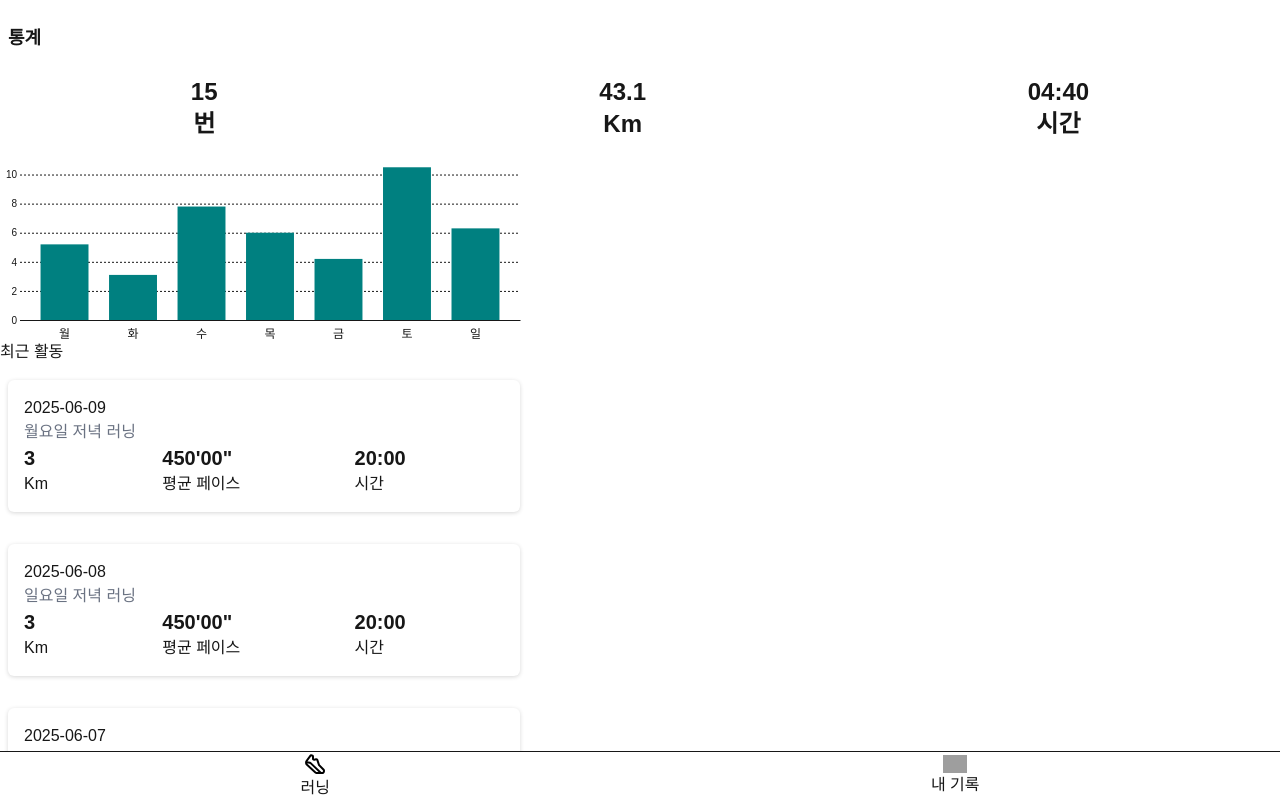
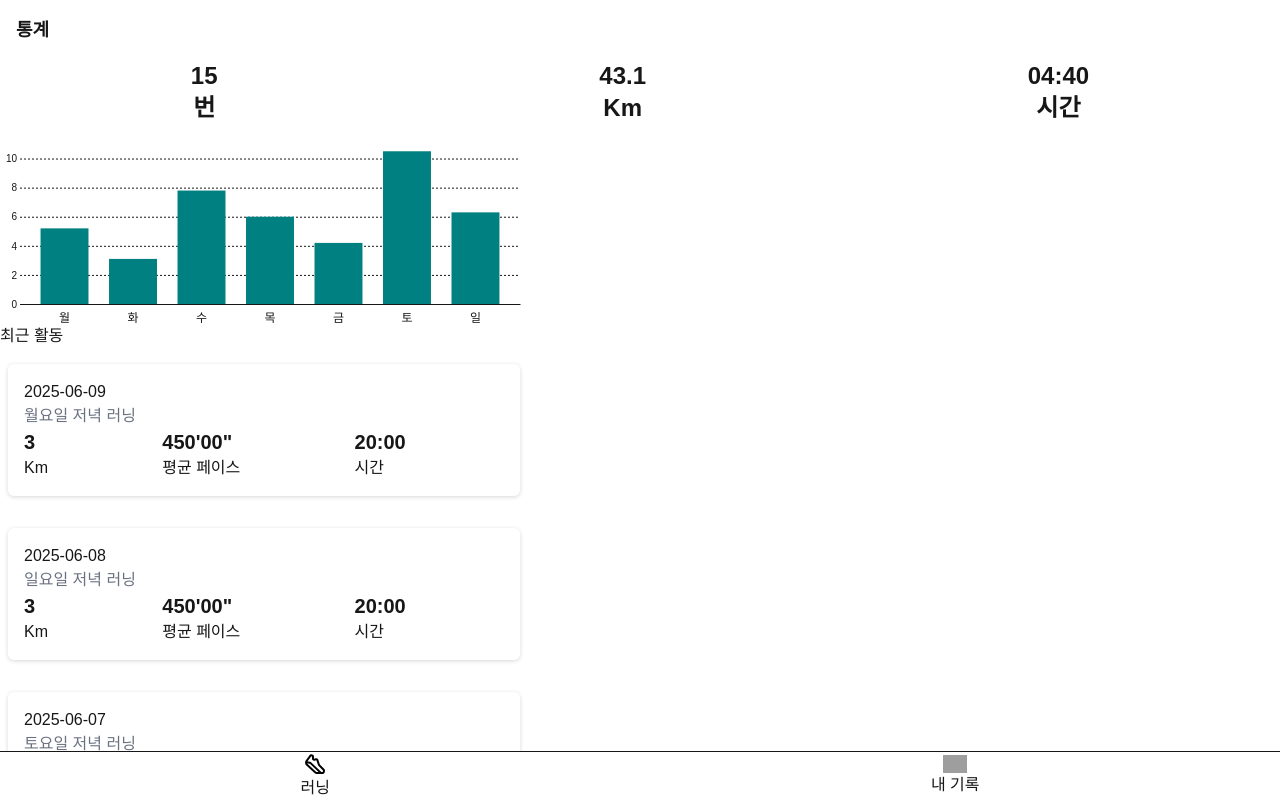
Before and after one commit to LeeHwiGyoung/running, a Next.js app: page /dashboard in a window 1280 px wide. Shown: the top 798 px of the page. Built offline with nearby package versions, Linux system fonts and the light colour scheme; grey boxes are pictures that could not be loaded.

Commit message:
🎨 header 부분을 Header 컴포넌트로 교체하여 스타일링 통일화

```diff
--- a/src/app/dashboard/page.tsx
+++ b/src/app/dashboard/page.tsx
@@ -1,14 +1,15 @@
 import RunCardList from '@/component/dashboard/RunCardList'
 import Total from '@/component/dashboard/Total'
+import Header from '@/component/Header'
 import React from 'react'
 
 
 export default function page() {
   return (
     <>
-      <header className="py-4">
-        <h2 className="font-bold text-lg p-2">통계</h2>
-      </header>
+      <Header>
+        통계
+      </Header>
       <main className='mb-16'>
         <section>
             <Total/>
--- a/src/app/page.tsx
+++ b/src/app/page.tsx
@@ -1,14 +1,14 @@
+import Header from "@/component/Header";
 import KaKaoMapWithCheckPosition from "@/component/KakaoMapWithCheckPosition";
 import RunningGoal from "@/component/running/RunningGoal";
 import RunningMenu from "@/component/running/RunningMenu";
 
 export default function Home() {
-
   return (
     <>
-     <header className="py-4">
-        <h2 className="font-bold text-lg p-2">러닝</h2>
-     </header>
+     <Header>
+      <h2>러닝</h2>
+     </Header>
      <main className="relative w-full h-[calc(100dvh-7.7rem)] overflow-hidden">
         <RunningGoal className="flex flex-col font-bold text-2xl absolute z-100 top-20 right-[50%] translate-[50%] w-[50%] max-w-[20rem]"/>
         <RunningMenu className="absolute z-100 bottom-20 right-[50%] translate-[50%]"/>
--- a/src/component/running/RunningGoalInputModal.tsx
+++ b/src/component/running/RunningGoalInputModal.tsx
@@ -1,6 +1,7 @@
 'use client';
 import { useRunningStore } from "@/store/useRunningStore";
 import { useEffect, useRef } from "react";
+import Header from "../Header";
 
 interface RunningGoalInputModalProps {
   className ?: string
@@ -39,7 +40,10 @@ export default function RunningGoalInputModal( {className , onClose } : RunningG
   }, [])
 
   return (
-    <div className={className}>
+    <article className={className}>
+        <Header>
+          <h4>러닝 목표</h4>
+        </Header>
         <label htmlFor="runningGoal" className="sr-only" >
           목표 거리
         </label>
@@ -54,6 +58,6 @@ export default function RunningGoalInputModal( {className , onClose } : RunningG
          max={maxValue}
          onChange={onChangeGoal}
          onKeyDown={handleEnter} />
-    </div>
+    </article>
   )
 }
```
